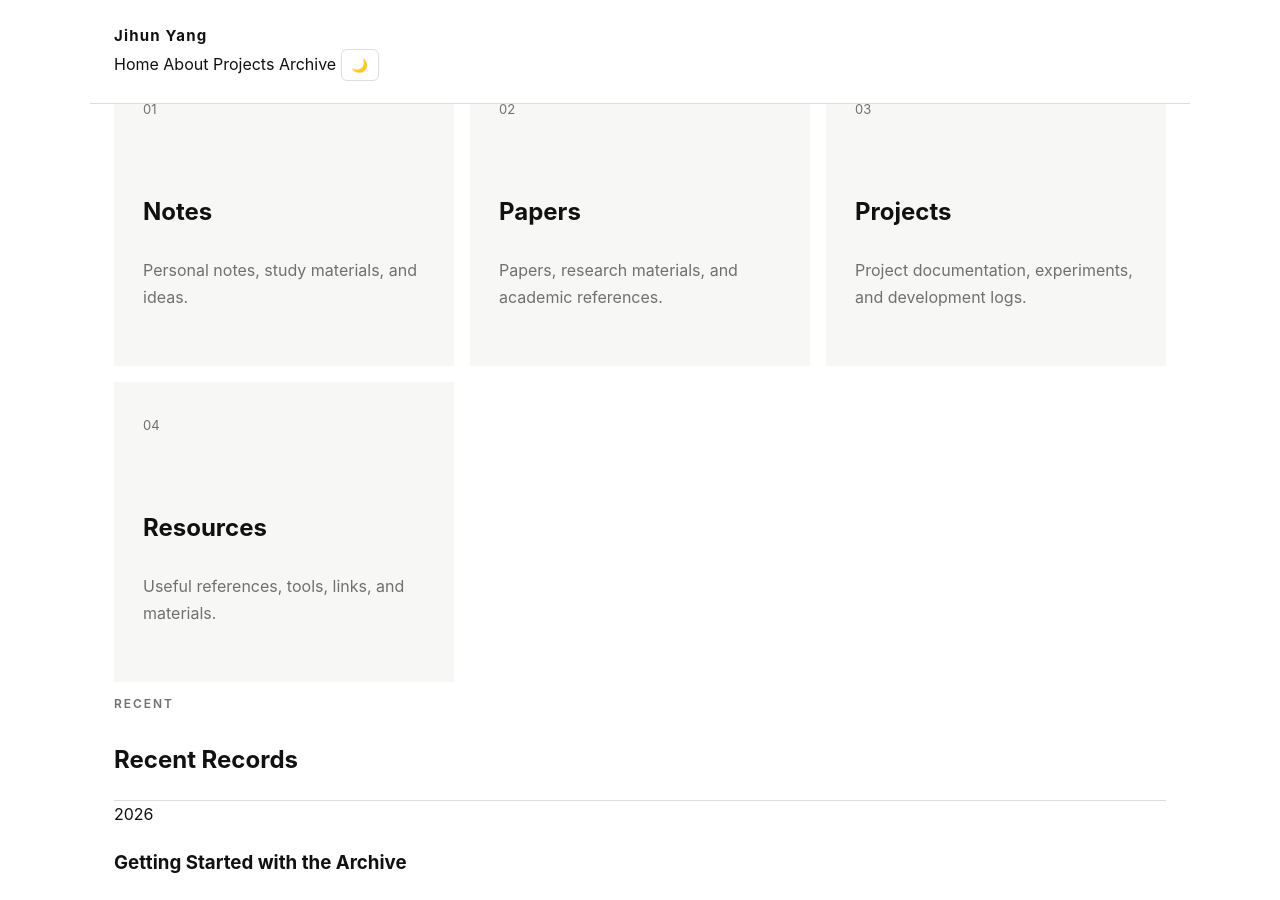
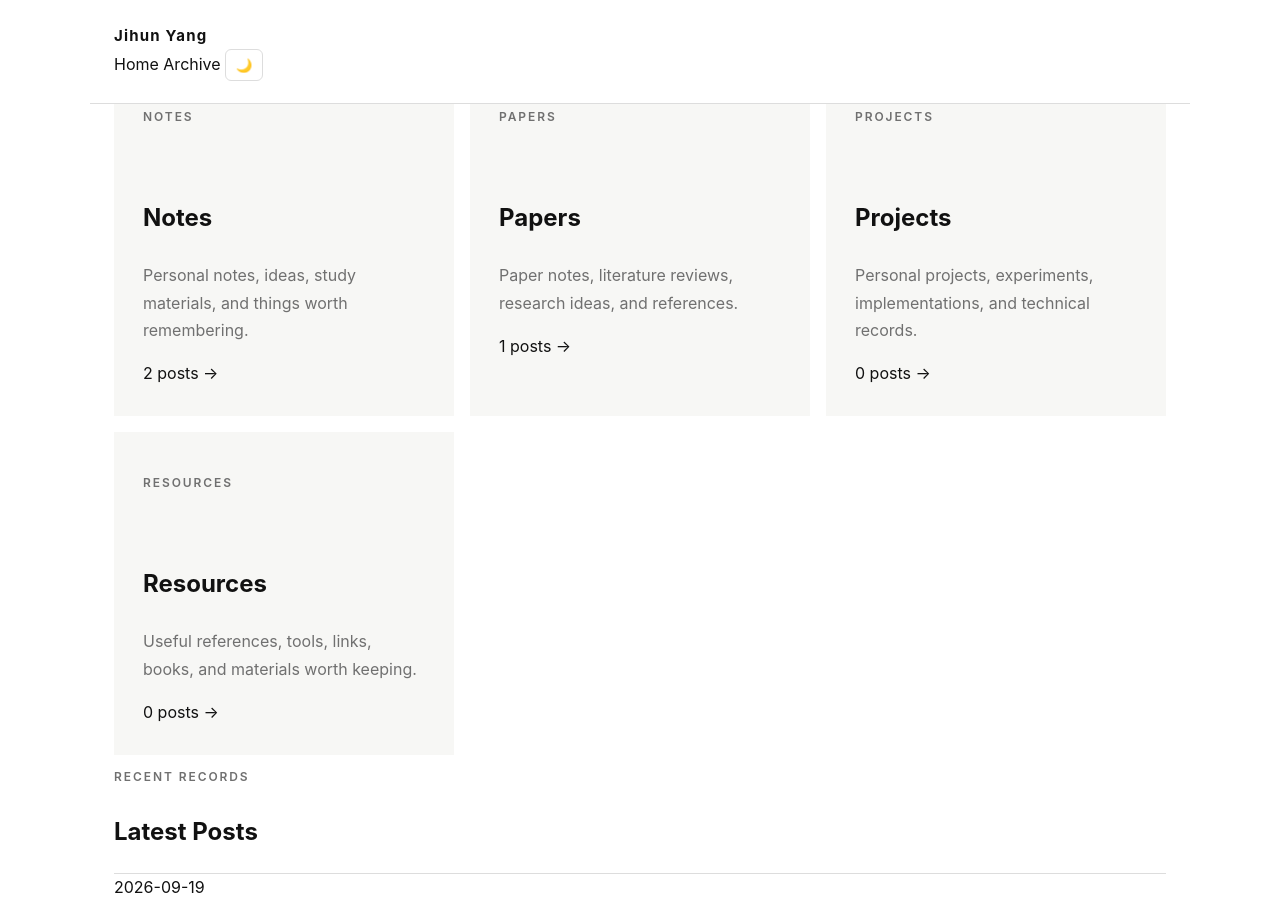
Before and after one commit to JihunYangKR/JihunYangKR.github.io, a Jekyll site: the page built from archive/index.html, in a window 1280 px wide and 900 px high, scrolled down 831 px. Built offline with Jekyll 4.4.1, drawn with Linux system fonts in a browser that asks for light colours; some of the changed text lies outside the part shown.

Commit message:
Automate archive overview page

```diff
--- a/archive/index.html
+++ b/archive/index.html
@@ -15,6 +20,7 @@
         rel="stylesheet"
         href="../css/style.css"
     >
+
 </head>
 
 <body>
@@ -34,14 +40,6 @@
 
             <a href="../index.html">
                 Home
-            </a>
-
-            <a href="../index.html#about">
-                About
-            </a>
-
-            <a href="../index.html#projects">
-                Projects
             </a>
 
             <a href="index.html">
@@ -98,7 +96,7 @@
         </p>
 
         <h2>
-                    Explore the Archive
+            Browse the Archive
         </h2>
 
     </div>
@@ -106,23 +104,40 @@
 
     <div class="project-grid">
 
+
         <a
             href="notes/index.html"
             class="project-card"
         >
 
-                    <span class="project-number">
-                        01
-                    </span>
+            <p class="eyebrow">
+                NOTES
+            </p>
 
             <h3>
                 Notes
             </h3>
 
             <p>
-                        Personal notes, study materials,
-                        and ideas.
+                Personal notes, ideas, study materials,
+                and things worth remembering.
             </p>
+
+            <span>
+                {% assign count = 0 %}
+
+                {% for post in site.posts %}
+
+                    {% if post.categories contains "notes" %}
+
+                        {% assign count = count | plus: 1 %}
+
+                    {% endif %}
+
+                {% endfor %}
+
+                {{ count }} posts →
+            </span>
 
         </a>
 
@@ -132,18 +147,36 @@
             class="project-card"
         >
 
-                    <span class="project-number">
-                        02
-                    </span>
+            <p class="eyebrow">
+                PAPERS
+            </p>
 
             <h3>
                 Papers
             </h3>
 
             <p>
-                        Papers, research materials,
-                        and academic references.
+                Paper notes, literature reviews,
+                research ideas, and references.
             </p>
+
+            <span>
+
+                {% assign count = 0 %}
+
+                {% for post in site.posts %}
+
+                    {% if post.categories contains "papers" %}
+
+                        {% assign count = count | plus: 1 %}
+
+                    {% endif %}
+
+                {% endfor %}
+
+                {{ count }} posts →
+
+            </span>
 
         </a>
 
@@ -153,18 +186,36 @@
             class="project-card"
         >
 
-                    <span class="project-number">
-                        03
-                    </span>
+            <p class="eyebrow">
+                PROJECTS
+            </p>
 
             <h3>
                 Projects
             </h3>
 
             <p>
-                        Project documentation,
-                        experiments, and development logs.
+                Personal projects, experiments,
+                implementations, and technical records.
             </p>
+
+            <span>
+
+                {% assign count = 0 %}
+
+                {% for post in site.posts %}
+
+                    {% if post.categories contains "projects" %}
+
+                        {% assign count = count | plus: 1 %}
+
+                    {% endif %}
+
+                {% endfor %}
+
+                {{ count }} posts →
+
+            </span>
 
         </a>
 
@@ -174,20 +225,39 @@
             class="project-card"
         >
 
-                    <span class="project-number">
-                        04
-                    </span>
+            <p class="eyebrow">
+                RESOURCES
+            </p>
 
             <h3>
                 Resources
             </h3>
 
             <p>
-                        Useful references, tools,
-                        links, and materials.
+                Useful references, tools, links,
+                books, and materials worth keeping.
             </p>
 
+            <span>
+
+                {% assign count = 0 %}
+
+                {% for post in site.posts %}
+
+                    {% if post.categories contains "resources" %}
+
+                        {% assign count = count | plus: 1 %}
+
+                    {% endif %}
+
+                {% endfor %}
+
+                {{ count }} posts →
+
+            </span>
+
         </a>
+
 
     </div>
 
@@ -203,11 +273,11 @@
     <div class="section-header">
 
         <p class="eyebrow">
-                    RECENT
+            RECENT RECORDS
         </p>
 
         <h2>
-                    Recent Records
+            Latest Posts
         </h2>
 
     </div>
@@ -215,16 +285,24 @@
 
     <div class="archive-list">
 
-                <a href="#">
+        {% for post in site.posts limit:5 %}
+
+        <a href="{{ post.url }}">
 
             <div>
+
                 <span class="archive-date">
-                            2026
+                    {{ post.date | date: "%Y-%m-%d" }}
                 </span>
 
                 <h3>
-                            Getting Started with the Archive
+                    {{ post.title }}
                 </h3>
+
+                <p>
+                    {{ post.excerpt | strip_html | truncate: 120 }}
+                </p>
+
             </div>
 
             <span>
@@ -233,24 +311,7 @@
 
         </a>
 
-
-                <a href="#">
-
-                    <div>
-                        <span class="archive-date">
-                            2026
-                        </span>
-
-                        <h3>
-                            Portfolio Development Notes
-                        </h3>
-                    </div>
-
-                    <span>
-                        →
-                    </span>
-
-                </a>
+        {% endfor %}
 
     </div>
 
@@ -268,9 +329,11 @@
     </div>
 
     <div>
+
         <a href="../index.html">
-            Back to Home ↑
+            ← Back to Home
         </a>
+
     </div>
 
 </footer>
@@ -279,4 +342,5 @@
 <script src="../js/main.js"></script>
 
 </body>
+
 </html>
```
Also changed, not shown: other parts of archive/index.html (+9 -4 lines). Lines whose indentation alone changed are shown as unchanged.
